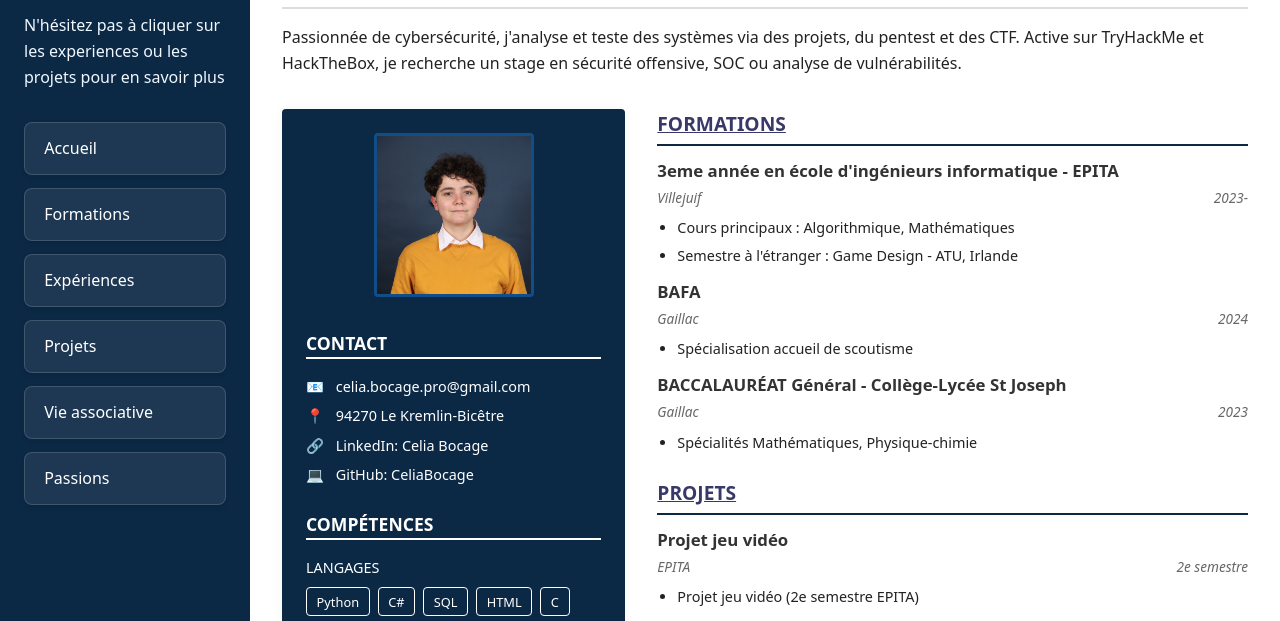
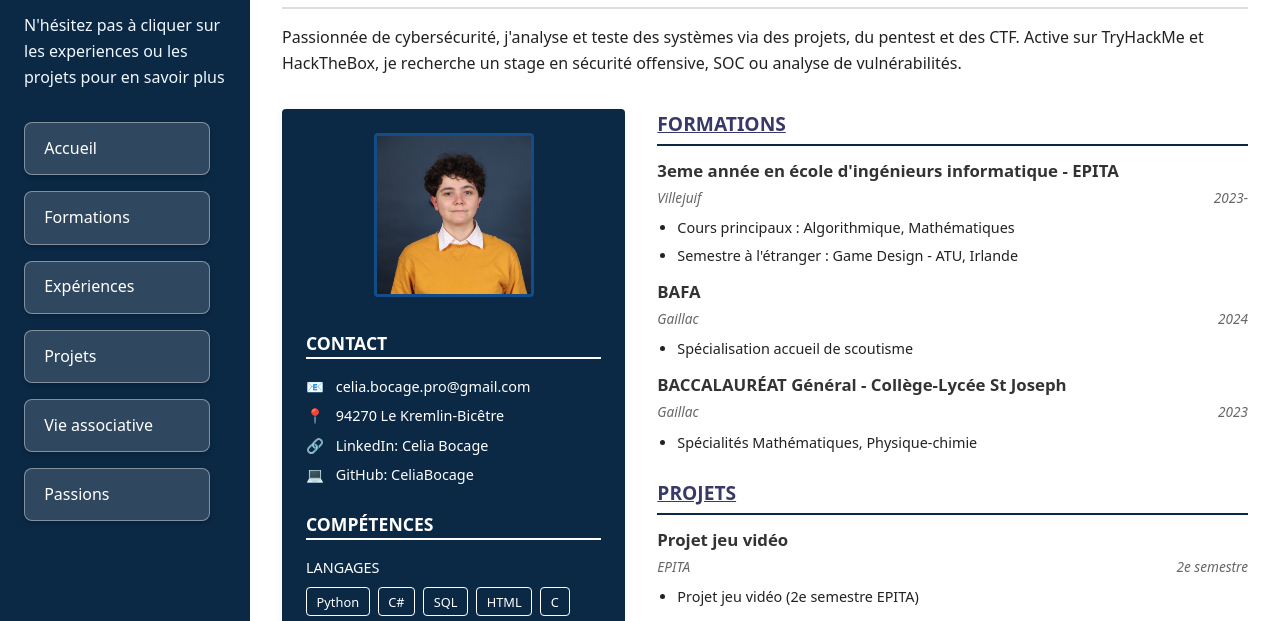
Before and after one commit to CeliaBocage/CeliaBocage.github.io, a plain HTML site: page index.html in a window 1280 px wide. Shown: the part 132-753 px from the top of the page. Drawn offline with Linux system fonts and the light colour scheme.

```diff
--- a/assets/css/style.css
+++ b/assets/css/style.css
@@ -58,16 +58,17 @@
 }
 
 /* Navigation verticale */
-/* --- Navigation (Style Boutons) --- */
+/* --- Navigation (Boutons visibles par défaut) --- */
 nav {
   margin-top: 2rem;
 }
 
 nav ul {
   list-style: none;
-  display: flex; /* Changement pour gérer l'espacement */
+  display: flex;
   flex-direction: column;
-  gap: 0.8rem; /* Espace entre les boutons */
+  gap: 1rem; /* Espace un peu plus grand entre les boutons */
+  padding-right: 1rem; /* Marge interne pour ne pas coller au bord droit */
 }
 
 nav li {
@@ -76,39 +77,39 @@
 }
 
 nav a {
-  display: flex; /* Permet d'aligner le texte/icône si besoin */
+  display: flex;
   align-items: center;
   width: 100%;
-  padding: 0.8rem 1.2rem; /* Plus d'espace interne pour l'effet bouton */
+  padding: 0.8rem 1.2rem;
 
-  /* Style du bouton au repos */
-  background-color: rgba(255, 255, 255, 0.08); /* Fond blanc légèrement transparent */
-  border: 1px solid rgba(255, 255, 255, 0.15); /* Bordure fine discrète */
+  /* Fond visible immédiatement (Bleu plus clair que le fond) */
+  background-color: rgba(255, 255, 255, 0.15);
+  /* Bordure visible immédiatement */
+  border: 1px solid rgba(255, 255, 255, 0.4);
+
   color: #ffffff;
-
   text-decoration: none;
   font-size: 1rem;
   font-weight: 500;
   border-radius: 8px; /* Coins arrondis */
-  transition: all 0.3s ease; /* Animation fluide pour tout changement */
-  box-shadow: 0 2px 4px rgba(0, 0, 0, 0.1); /* Légère ombre */
+  transition: all 0.3s ease;
+  box-shadow: 0 2px 5px rgba(0, 0, 0, 0.2); /* Ombre pour donner du volume */
 }
 
-/* Effet au survol de la souris */
+/* Effet au survol (devient plus lumineux) */
 nav a:hover {
-  background-color: var(--color-accent-light); /* Devient bleu clair */
-  color: var(--color-primary-dark); /* Texte devient foncé */
-  border-color: var(--color-accent-light);
-  transform: translateX(5px); /* Le bouton se déplace légèrement vers la droite */
-  box-shadow: 0 4px 12px rgba(0, 0, 0, 0.2); /* L'ombre grandit */
-  font-weight: 600;
+  background-color: #ffffff; /* Fond blanc au survol */
+  color: var(--color-primary-dark); /* Texte bleu foncé */
+  border-color: #ffffff;
+  transform: translateX(5px);
+  box-shadow: 0 4px 12px rgba(0, 0, 0, 0.3);
+  font-weight: 700;
 }
 
-/* Effet au clic */
+/* Effet clic */
 nav a:active {
-  transform: scale(0.98); /* Léger effet de pression */
+  transform: scale(0.98);
 }
-
 /* --- Zone de Contenu Principal (Main + Footer) --- */
 /* C'est la partie qui manquait pour que le footer ne soit pas à droite */
 .content-area {
```
